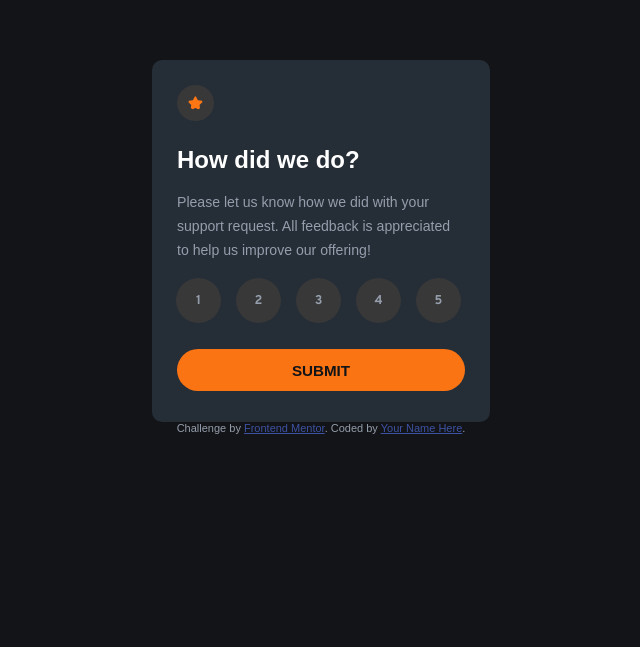
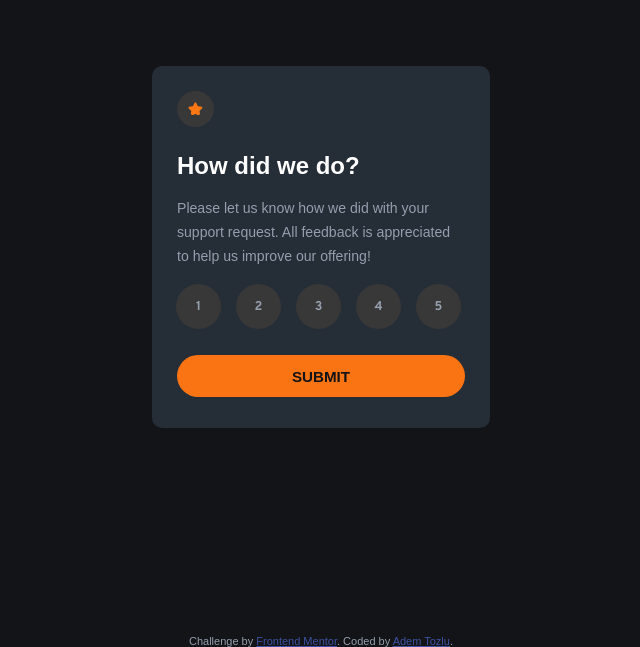
Before and after one commit to Adem-Tozlu/Frontend-Mentor-Interactive-rating-component, a plain HTML site: page index.html in a window 1280 px wide. Shown: the part 153-800 px from the top of the page, without its empty margins (319-959 px from the left). Drawn offline with Linux system fonts and the light colour scheme.

Commit message:
Den äuseren Text im HTML habe ich ganz unten positioniert

```diff
--- a/index.html
+++ b/index.html
@@ -54,7 +54,7 @@
 
   <div class="attribution">
     Challenge by <a href="https://www.frontendmentor.io?ref=challenge" target="_blank">Frontend Mentor</a>.
-    Coded by <a href="#">Your Name Here</a>.
+    Coded by <a href="#">Adem Tozlu</a>.
   </div>
 </main>
 <script type="module" src="index.js"></script>
--- a/style.css
+++ b/style.css
@@ -110,6 +110,10 @@ span:hover{
 .submit:hover{
     background-color: var(--white-color);
 }
+.attribution{
+    bottom: 0;
+    position: absolute;
+}
 
 /* ----Page2----- */
 
```
Also changed, not shown: 2 other files.
